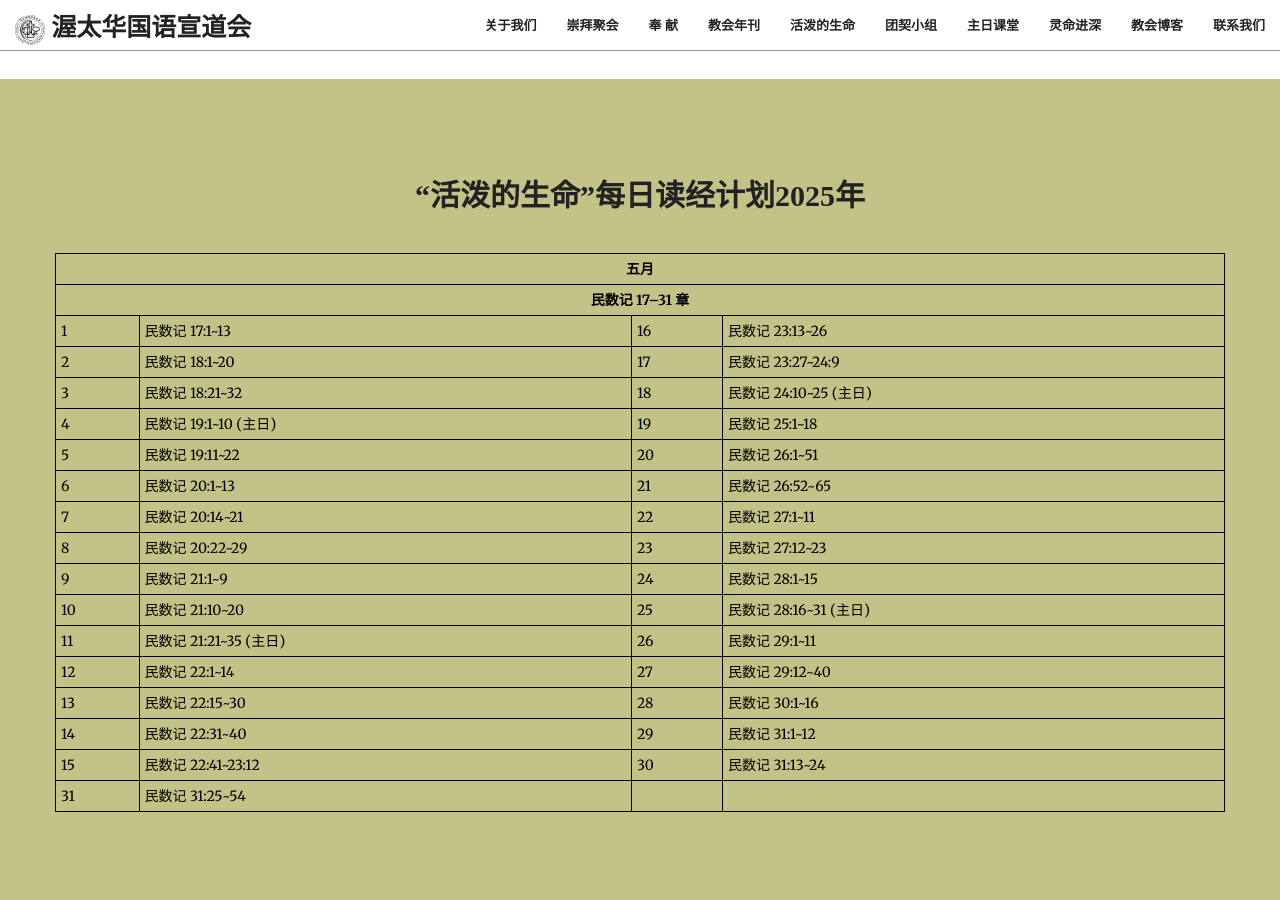
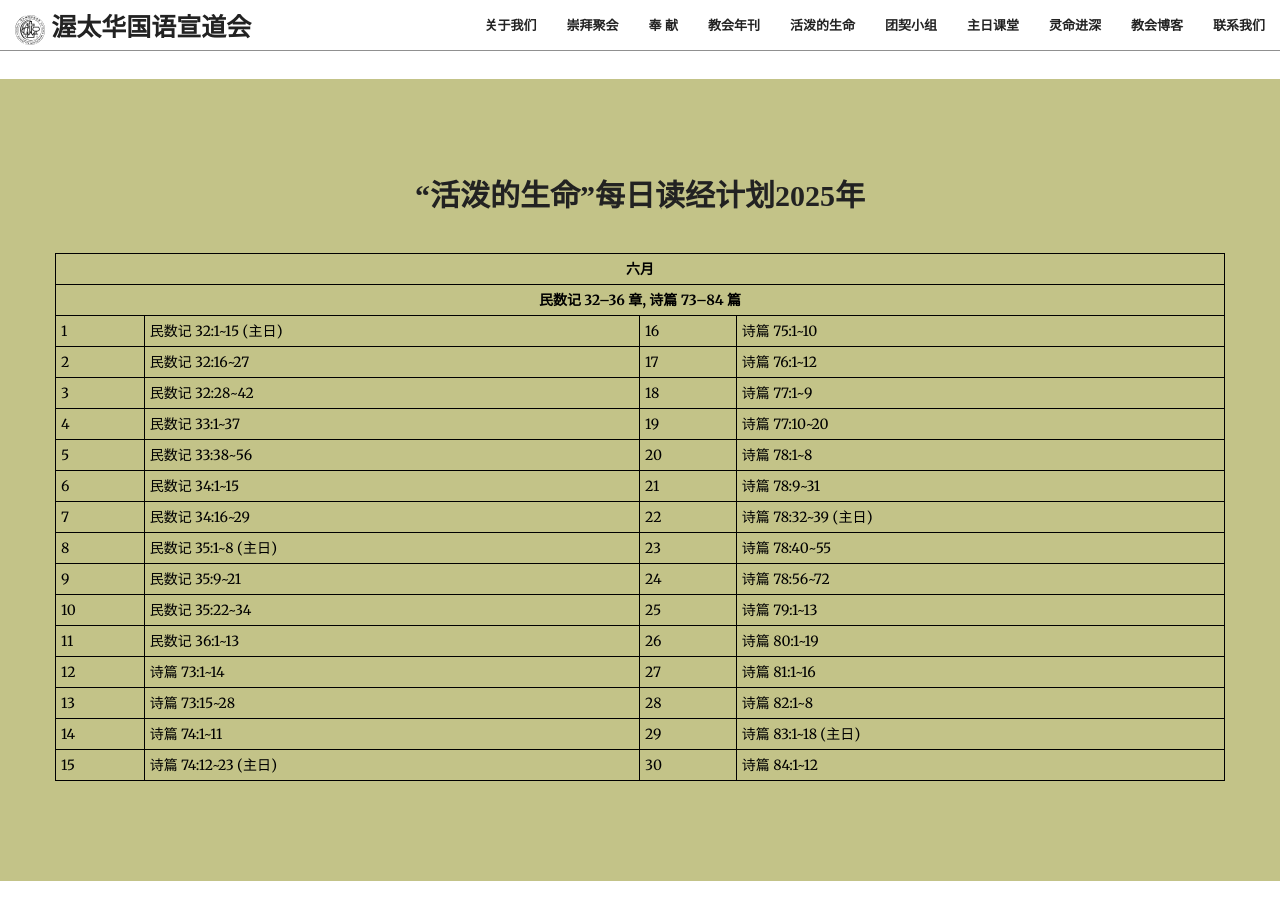
Before and after one commit to JonasYow/ottawaomac, a Jekyll site: the page built from index.html, in a window 1280 px wide and 900 px high, scrolled down 2563 px. Built offline with Jekyll 4.4.1, drawn with Linux system fonts in a browser that asks for light colours; some web fonts are replaced.

Commit message:
Update content for 2025/June

```diff
--- a/_includes/dailylivingwater.html
+++ b/_includes/dailylivingwater.html
@@ -7,28 +7,27 @@
             </div>
             <table style="width:100%">
                 <tr>
-                    <th colspan="4" class="text-center">五月</th>
+                    <th colspan="4" class="text-center">六月</th>
                 </tr>
                 <tr>
-                    <th colspan="4" class="text-center">民数记 17–31 章</th>
+                    <th colspan="4" class="text-center">民数记 32–36 章, 诗篇 73–84 篇</th>
                 </tr>
 
-                <tr><td>1</td><td>民数记 17:1~13</td><td>16</td><td>民数记 23:13~26</td></tr>
-                <tr><td>2</td><td>民数记 18:1~20</td><td>17</td><td>民数记 23:27~24:9</td></tr>
-                <tr><td>3</td><td>民数记 18:21~32</td><td>18</td><td>民数记 24:10~25 (主日)</td></tr>
-                <tr><td>4</td><td>民数记 19:1~10 (主日)</td><td>19</td><td>民数记 25:1~18</td></tr>
-                <tr><td>5</td><td>民数记 19:11~22</td><td>20</td><td>民数记 26:1~51</td></tr>
-                <tr><td>6</td><td>民数记 20:1~13</td><td>21</td><td>民数记 26:52~65</td></tr>
-                <tr><td>7</td><td>民数记 20:14~21</td><td>22</td><td>民数记 27:1~11</td></tr>
-                <tr><td>8</td><td>民数记 20:22~29</td><td>23</td><td>民数记 27:12~23</td></tr>
-                <tr><td>9</td><td>民数记 21:1~9</td><td>24</td><td>民数记 28:1~15</td></tr>
-                <tr><td>10</td><td>民数记 21:10~20</td><td>25</td><td>民数记 28:16~31 (主日)</td></tr>
-                <tr><td>11</td><td>民数记 21:21~35 (主日)</td><td>26</td><td>民数记 29:1~11</td></tr>
-                <tr><td>12</td><td>民数记 22:1~14</td><td>27</td><td>民数记 29:12~40</td></tr>
-                <tr><td>13</td><td>民数记 22:15~30</td><td>28</td><td>民数记 30:1~16</td></tr>
-                <tr><td>14</td><td>民数记 22:31~40</td><td>29</td><td>民数记 31:1~12</td></tr>
-                <tr><td>15</td><td>民数记 22:41~23:12</td><td>30</td><td>民数记 31:13~24</td></tr>
-                <tr><td>31</td><td>民数记 31:25~54</td><td></td><td></td></tr>
+                <tr><td>1</td><td>民数记 32:1~15 (主日)</td><td>16</td><td>诗篇 75:1~10</td></tr>
+                <tr><td>2</td><td>民数记 32:16~27</td><td>17</td><td>诗篇 76:1~12</td></tr>
+                <tr><td>3</td><td>民数记 32:28~42</td><td>18</td><td>诗篇 77:1~9</td></tr>
+                <tr><td>4</td><td>民数记 33:1~37</td><td>19</td><td>诗篇 77:10~20</td></tr>
+                <tr><td>5</td><td>民数记 33:38~56</td><td>20</td><td>诗篇 78:1~8</td></tr>
+                <tr><td>6</td><td>民数记 34:1~15</td><td>21</td><td>诗篇 78:9~31</td></tr>
+                <tr><td>7</td><td>民数记 34:16~29</td><td>22</td><td>诗篇 78:32~39 (主日)</td></tr>
+                <tr><td>8</td><td>民数记 35:1~8 (主日)</td><td>23</td><td>诗篇 78:40~55</td></tr>
+                <tr><td>9</td><td>民数记 35:9~21</td><td>24</td><td>诗篇 78:56~72</td></tr>
+                <tr><td>10</td><td>民数记 35:22~34</td><td>25</td><td>诗篇 79:1~13</td></tr>
+                <tr><td>11</td><td>民数记 36:1~13</td><td>26</td><td>诗篇 80:1~19</td></tr>
+                <tr><td>12</td><td>诗篇 73:1~14</td><td>27</td><td>诗篇 81:1~16</td></tr>
+                <tr><td>13</td><td>诗篇 73:15~28</td><td>28</td><td>诗篇 82:1~8</td></tr>
+                <tr><td>14</td><td>诗篇 74:1~11</td><td>29</td><td>诗篇 83:1~18 (主日)</td></tr>
+                <tr><td>15</td><td>诗篇 74:12~23 (主日)</td><td>30</td><td>诗篇 84:1~12</td></tr>
             </table>
         </div>
     </div>
```
